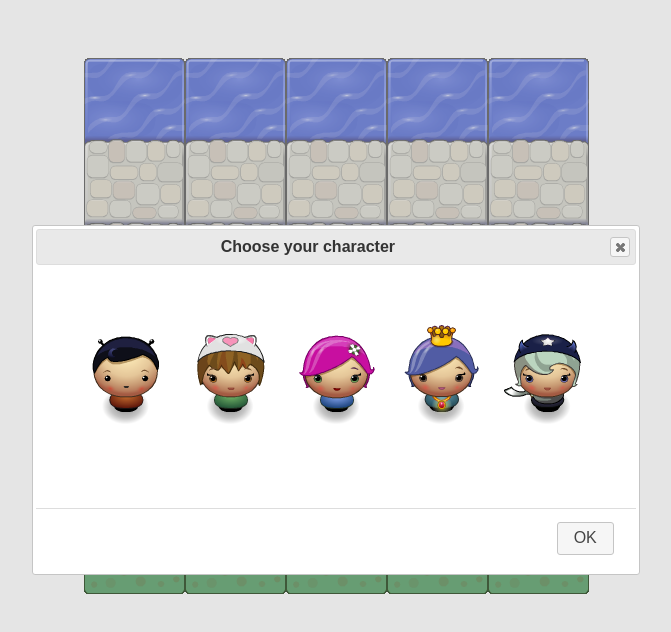
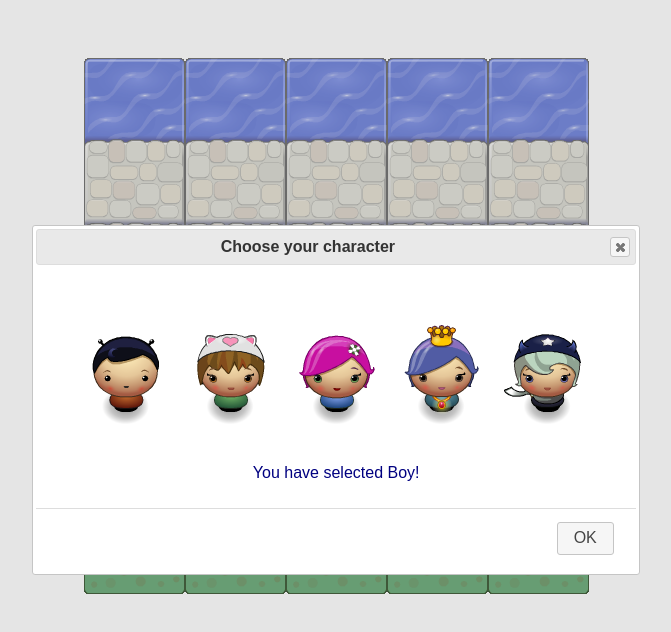
Before and after one commit to saarimz/frogger-game-cline, a plain HTML site: page index.html in a window 1280 px wide. Both pictures are taken after a click on the picture 429 px from the left and 358 px from the top of the page. Shown: the whole page, without its empty margins (304-975 px from the left). Drawn offline with nearby package versions, Linux system fonts and the light colour scheme.

Commit message:
implemented character choosing system

```diff
--- a/css/style.css
+++ b/css/style.css
@@ -16,3 +16,9 @@ img {
 	height: 171px;
 	width: 101px;
 }
+
+#select-message {
+	font-family: sans-serif;
+	font-size: 16px;
+	color: #000080
+}
--- a/index.html
+++ b/index.html
@@ -15,6 +15,7 @@
 		  <div class="character"><img src='images/char-princess-girl.png' alt="Princess Girl"/></div>
 		  <div class="character"><img src='images/char-horn-girl.png' alt="Horn Girl"/></div>
 	  </div>
+	  <p id="select-message"></p>
 	</div>
 	<script src="https://ajax.googleapis.com/ajax/libs/jquery/2.2.4/jquery.min.js"></script>
 	<script src="https://ajax.googleapis.com/ajax/libs/jqueryui/1.12.1/jquery-ui.min.js"></script>
--- a/js/app.js
+++ b/js/app.js
@@ -142,9 +142,9 @@ $(document).ready(function(){
         let selected = false;
         $(".character img").click(function(){
             let char = $(this).attr("src");
-            //($(this).css("background-color").toLowerCase() == 'rgb(255, 149, 139)') ? $(this).css({'background-color':'rgba(0, 0, 0, 0)'}) : $(this).css({'background-color':'rgb(255, 149, 139)'});
-            console.log(char);
+            let charName = $(this).attr("alt");
             player.setSprite(char);
+            $("#select-message").text(`You have selected ${charName}!`);
         });
       }
     });
--- a/js/engine.js
+++ b/js/engine.js
@@ -170,7 +170,11 @@ var Engine = (function(global) {
         'images/water-block.png',
         'images/grass-block.png',
         'images/enemy-bug.png',
-        'images/char-boy.png'
+        'images/char-boy.png',
+        'images/char-cat-girl.png',
+        'images/char-pink-girl.png',
+        'images/char-princess-girl.png',
+        'images/char-horn-girl.png'
     ]);
     Resources.onReady(init);
 
```
